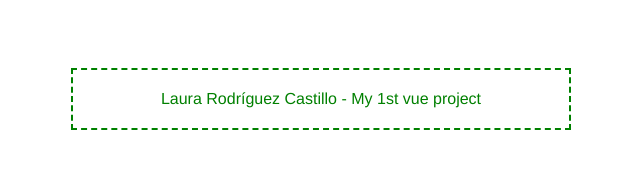
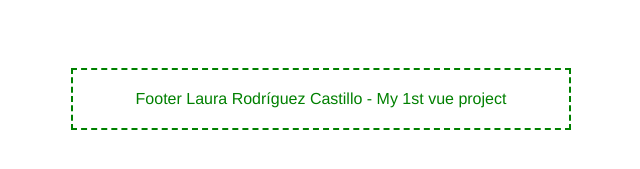
Before and after one commit to superpensando/lab-vue-setup, a Vue app: page /#/ in a window 1280 px wide. Shown: the part 495-664 px from the top of the page, without its empty margins (319-959 px from the left). Built offline with nearby package versions, Linux system fonts and the light colour scheme.

Commit message:
Update Footer

```diff
--- a/src/components/MyFooter.vue
+++ b/src/components/MyFooter.vue
@@ -1,6 +1,6 @@
 <template>
   <footer class="footer">
-    Laura Rodríguez Castillo - My 1st vue project
+    Footer  Laura Rodríguez Castillo - My 1st vue project
   </footer>
 </template>
 
```
